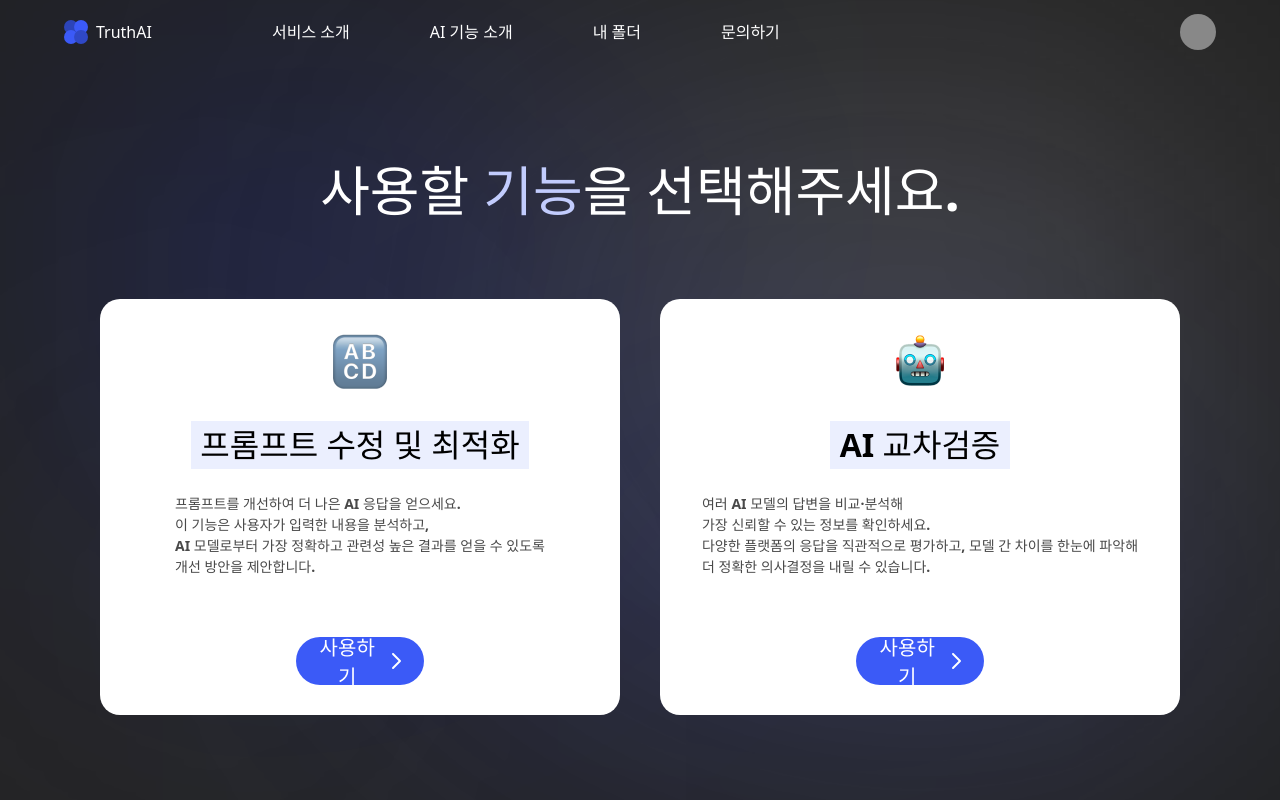
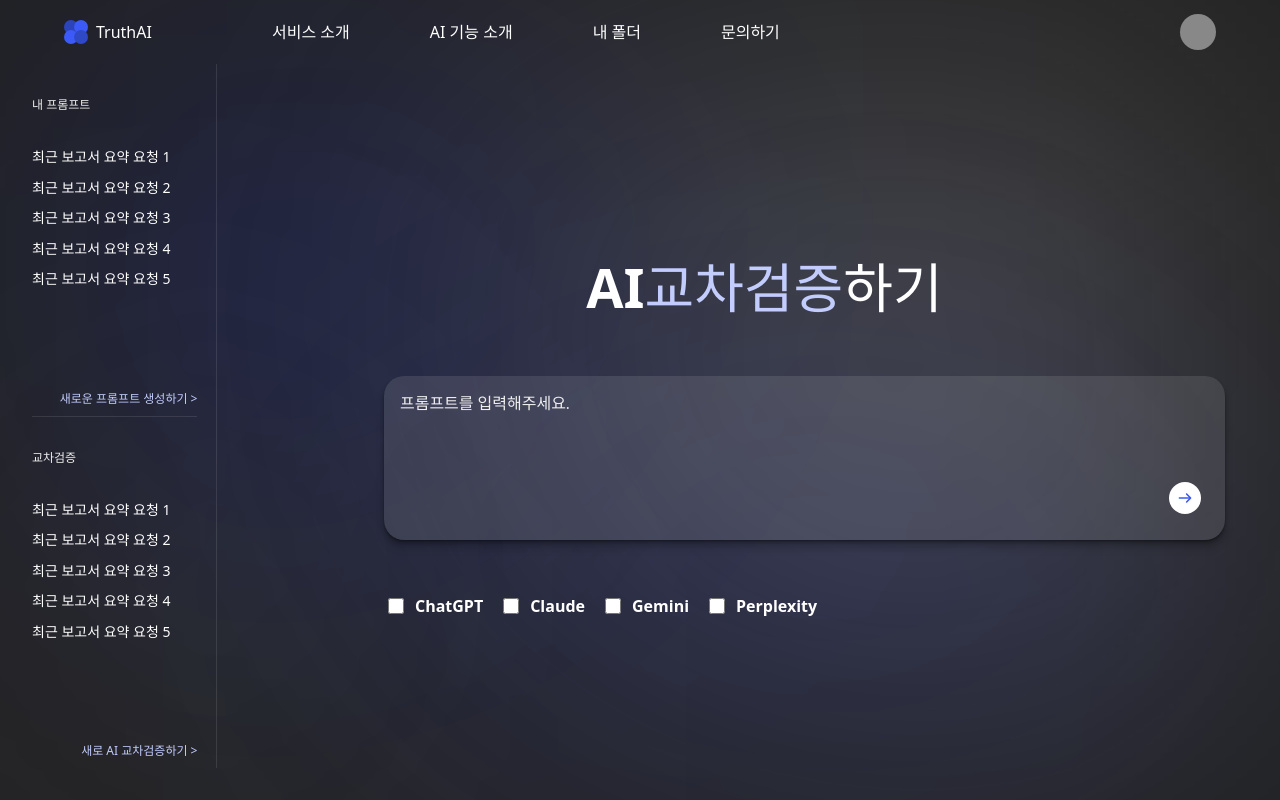
Before and after one commit to Nexus-TruthAI/TruthAI_FE, a React (Vite) app: page /crosscheckq in a window 1280 px wide. Built offline with nearby package versions, Linux system fonts and the light colour scheme; a web font is replaced by a local one.

Commit message:
[feat] sidebar구현완료, CrossCheckPage구현중

```diff
--- a/package.json
+++ b/package.json
@@ -11,7 +11,8 @@
   },
   "dependencies": {
     "react": "^19.1.0",
-    "react-dom": "^19.1.0"
+    "react-dom": "^19.1.0",
+    "react-router-dom": "^7.7.1"
   },
   "devDependencies": {
     "@eslint/js": "^9.30.1",
--- /dev/null
+++ b/src/Components/Sidebar.tsx
@@ -0,0 +1,105 @@
+import React from "react";
+import styled from "styled-components";
+
+const Wrapper = styled.div`
+    margin: 0 2rem 2rem 2rem;
+    padding: 0;
+    height: calc(100vh - 6rem);
+    width: 11.5rem;
+    display: flex;
+    flex-direction: column;
+    align-items: flex-start;
+    border-right: solid 1px rgba(255, 255, 255, 0.1);
+`;
+
+const PromptWrapper = styled.div`
+    display: flex;
+    flex-direction: column;
+    height: 50%;
+    width: 90%;
+    border-bottom: solid 1px rgba(255, 255, 255, 0.1);
+`;
+
+const TitleText = styled.div`
+    color: #EFEFEF;
+    font-size: 12px;
+    font-weight: 500;
+    margin: 2rem 0;
+    text-align: left;
+`;
+
+const PromptListContainer = styled.div`
+    flex: 1;
+    overflow-y: auto;
+    display: flex;
+    flex-direction: column;
+    align-items: flex-start;
+`;
+
+const PromptList = styled.div`
+    width: 100%;
+`;
+
+const PromptItem = styled.div`
+    color: #fff;
+    font-size: 14px;
+    margin-bottom: 0.6rem;
+    white-space: nowrap;
+    overflow: hidden;
+    text-overflow: ellipsis;
+    text-align: left;
+    width: 100%;
+`;
+
+const NewBtn = styled.div`
+    color: #C2CCFD;
+    font-size: 12px;
+    font-weight: 500;
+    align-self: flex-end;
+    padding: 0.5rem 0;
+    cursor: pointer;
+`;
+
+const CrossChecktWrapper = styled.div`
+    display: flex;
+    flex-direction: column;
+    height: 50%;
+    width: 90%;
+`;
+
+
+const Sidebar = () => {
+    const prompt_text = "새로운 프롬프트 생성하기 >";
+    const cross_text = "새로 AI 교차검증하기 >";
+
+    const prompts = Array(5).fill("최근 보고서 요약 요청").map((text, i) => `${text} ${i + 1}`);
+
+    return (
+        <Wrapper>
+            <PromptWrapper>
+                <TitleText>내 프롬프트</TitleText>
+                <PromptListContainer>
+                    <PromptList>
+                        {prompts.map((item, idx) => (
+                            <PromptItem key={idx}>{item}</PromptItem>
+                        ))}
+                    </PromptList>
+                </PromptListContainer>
+                <NewBtn>{prompt_text}</NewBtn>
+            </PromptWrapper>
+            <CrossChecktWrapper>
+                <TitleText>교차검증</TitleText>
+                <PromptListContainer>
+                    <PromptList>
+                        {prompts.map((item, idx) => (
+                            <PromptItem key={idx}>{item}</PromptItem>
+                        ))}
+                    </PromptList>
+                </PromptListContainer>
+                <NewBtn>{cross_text}</NewBtn>
+            </CrossChecktWrapper>
+        </Wrapper>
+    );
+};
+
+export default Sidebar;
--- /dev/null
+++ b/src/Pages/CrossCheckQ.tsx
@@ -0,0 +1,163 @@
+import React from "react";
+import styled from "styled-components";
+import Topbar from "../Components/Topbar";
+import Sidebar from "../Components/Sidebar";
+import Background from "../Icons/BackgroundBasic.png";
+import CircleArrowBtn from "../Icons/CircleArrowBtn.svg";
+
+
+const Wrapper = styled.div`
+    margin: 0;
+    padding: 0;
+    width: 100vw;
+    height: 100vh;
+    background-image: url(${Background});
+    background-size: cover;
+    background-position: center;
+`
+
+const CrossCheckWrapper = styled.div`
+    display: flex;
+    flex-direction: row;
+`
+
+const MainWrapper = styled.div`
+    margin: 0;
+    height: calc(100vh - 4rem);
+    width: calc(100vw - 15.5rem);
+    display: flex;
+    flex-direction: column;
+    justify-content: center;
+    align-items: center;
+`
+
+const MainText = styled.div`
+    color: #fff;
+    font-size: 54px;
+    font-weight: 800;
+`
+const Highlight = styled.span`
+    color: #C2CCFD;
+`
+const ContentWrapper = styled.div`
+    display: flex;
+    flex-direction: column;
+    align-items: flex-start;
+    width: 80%;
+    margin-top: 1rem;
+`
+
+const PromptWrapper = styled.div`
+    position: relative;
+    width: 100%;
+    height: auto;
+    margin: 2rem;
+`
+
+const PromptInput = styled.textarea`
+    font-family: 'SUIT';
+    width: 100%;
+    height: 7.25rem;
+    padding: 1rem 0 2rem 1rem; /* 오른쪽 padding 늘림 */
+    background-color: rgba(255, 255, 255, 0.1);
+    border: none;
+    border-radius: 20px;
+    resize: none;
+    color: #fff;
+    font-size: 16px;
+    font-weight: 400;
+    line-height: 1.5;
+    box-shadow:
+        0 1px 1px rgba(0, 0, 0, 0.15),
+        0 2px 2px rgba(0, 0, 0, 0.15),
+        0 4px 4px rgba(0, 0, 0, 0.15),
+        0 8px 8px rgba(0, 0, 0, 0.15);
+
+    &::placeholder {
+        font-family: 'SUIT';
+        color: #EFEFEF;
+        font-size: 16px;
+        font-weight: 400;
+    }
+
+    &:focus {
+        outline: none;
+    }
+`;
+
+const SendBtn = styled.img`
+    position: absolute;
+    bottom: 2rem;
+    right: 0.5rem;
+    width: 2rem;
+    height: 2rem;
+    cursor: pointer;
+`;
+
+const ChoiceWrapper = styled.div`
+    display: flex;
+    flex-direction: row;
+    margin-top : 1rem;
+    color: #fff;
+    gap: 1rem;
+    margin-left: 2rem;
+`
+
+const Checkbox = styled.label`
+    display: flex;
+    align-items: center;
+    gap: 0.5rem;
+    font-size: 16px;
+    font-weight: 600;
+    cursor: pointer;
+
+    input[type="checkbox"] {
+        width: 1rem;
+        height: 1rem;
+        accent-color: #C2CCFD;
+    }
+`
+
+const CrossCheckQ = () => {
+    return (
+        <Wrapper>
+            <Topbar />
+            <CrossCheckWrapper>
+                <Sidebar />
+                <MainWrapper>
+                    <MainText>AI<Highlight>교차검증</Highlight>하기</MainText>
+                    <ContentWrapper>
+                        <PromptWrapper>
+                            <PromptInput
+                                placeholder="프롬프트를 입력해주세요."
+                            />
+                            <SendBtn src={CircleArrowBtn}></SendBtn>
+                        </PromptWrapper>
+                        <ChoiceWrapper>
+                            <Checkbox>
+                                <input type="checkbox" value="chatgpt" />
+                                ChatGPT
+                            </Checkbox>
+                            <Checkbox>
+                                <input type="checkbox" value="claude" />
+                                Claude
+                            </Checkbox>
+                            <Checkbox>
+                                <input type="checkbox" value="gemini" />
+                                Gemini
+                            </Checkbox>
+                            <Checkbox>
+                                <input type="checkbox" value="perplexity" />
+                                Perplexity
+                            </Checkbox>
+                        </ChoiceWrapper>
+                    </ContentWrapper>
+
+                </MainWrapper>
+            </CrossCheckWrapper>
+
+        </Wrapper>
+    );
+}
+
+export default CrossCheckQ;
--- a/src/main.tsx
+++ b/src/main.tsx
@@ -2,10 +2,18 @@ import { StrictMode } from 'react'
 import { createRoot } from 'react-dom/client'
 import './index.css'
 import App from './App.tsx'
+import { BrowserRouter, Routes, Route } from 'react-router-dom'
 import FeatChoice from './Pages/FeatChoice.tsx'
+import CrossCheckQ from './Pages/CrossCheckQ.tsx'
 
 createRoot(document.getElementById('root')!).render(
   <StrictMode>
-    <FeatChoice />
+    <BrowserRouter>
+      <Routes>
+        <Route path='/' element={<App/>}/>
+        <Route path='/featchoice' element={<FeatChoice/>}/>
+        <Route path='/crosscheckq' element={<CrossCheckQ/>}/>
+      </Routes>
+    </BrowserRouter>
   </StrictMode>,
 )
```
Also changed, not shown: src/Pages/Test.tsx (+7 -0 lines), src/Icons/CircleArrowBtn.svg (added), 1 other file (tests, documents, lock files or other folders).
